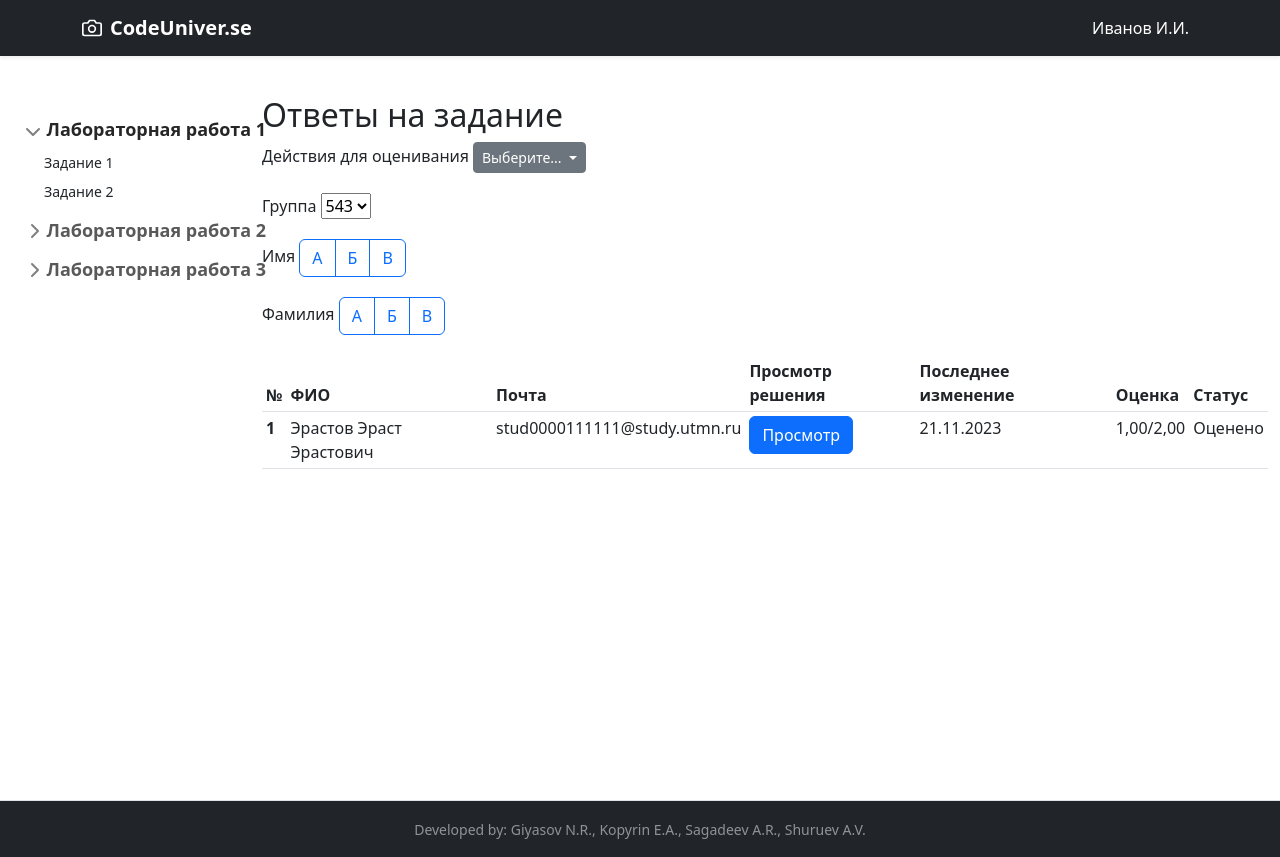
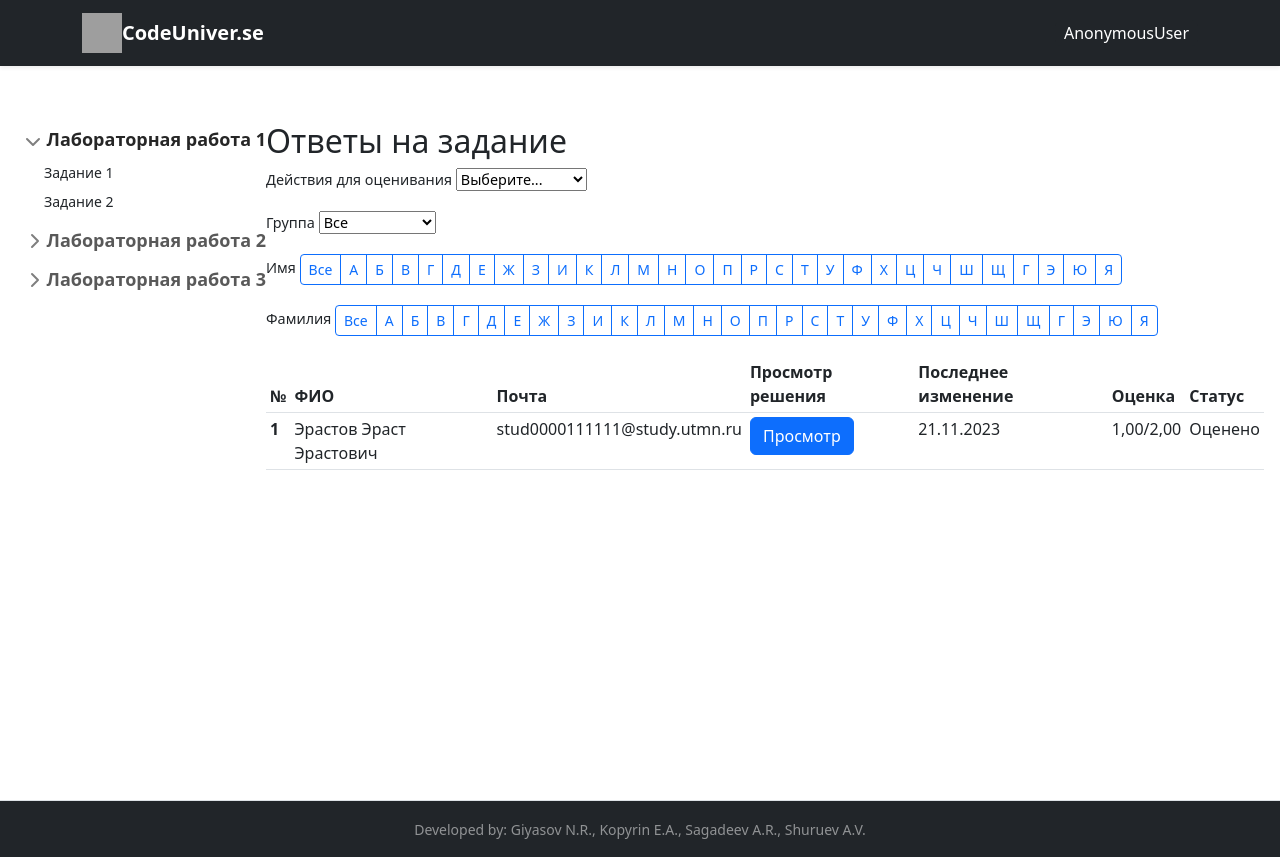
Before and after one commit to c0l0b0k/rsodpo, a Django app: template teacher/templates/pivottable.html in a window 1280 px wide. Run offline with Django 5.2, Linux system fonts and the light colour scheme; the template is opened without the code that fills it: values that come from a table or form of the project are taken from there, others are empty; tables that the repository leaves empty hold one stand-in row (values such as "Sample post"); parts of the project's set-up code (start-up, migrations or seed data) failed here and were passed over; some libraries are stand-ins or nearby versions; grey boxes are pictures that could not be loaded.

```diff
--- a/check_task/settings.py
+++ b/check_task/settings.py
@@ -86,10 +86,10 @@ WSGI_APPLICATION = 'check_task.wsgi.application'
 DATABASES = {
     'default': {
         'ENGINE': 'django.db.backends.postgresql',
-        'NAME': 'rsodpo_solution',
+        'NAME': 'rso8',
         'USER': 'postgres',
         'PASSWORD': '0268',
-        'HOST': '26.98.110.227',
+        'HOST': 'localhost',
         'PORT': '5432',
     }
 }
--- a/student/templates_tags/custom_tags.py
+++ b/student/templates_tags/custom_tags.py
@@ -27,13 +27,7 @@ def render_grouped_tasks(topic, grouped_tasks):
 @register.simple_tag
 def link_tasks(list_task):
     tasks = Task.objects.filter(pk__in=list_task)
-    print("-------------")
-    print(tasks)
-    print("-------------")
     task_ids = list_task
-    print("++++++++++")
-    print(task_ids)
-    print("++++++++++")
     params = {'task_list': ','.join(map(str, task_ids))}
     task_links = format_html_join(
         '', '<a  class="btn btn-outline-primary" href="{}">Задача {}</a></li>',
--- a/task/models.py
+++ b/task/models.py
@@ -193,7 +193,6 @@ class Task(models.Model):
     formulation =  RichTextField()
     max_mark=models.CharField(blank=True, null=True)
     key_words= models.CharField(blank=True, null=True)
-    difficulty=models.IntegerField(blank=True, null=True)
     topic = models.ForeignKey('Topic', models.DO_NOTHING, blank=True, null=False)
 
     def __str__(self):
@@ -232,7 +231,7 @@ class Student(models.Model):
     user = models.OneToOneField('User', on_delete=models.CASCADE)
     education_level = models.CharField(blank=True, null=True)
     spec = models.ForeignKey(Speciality, models.DO_NOTHING, blank=True, null=True)
-
+    study_group = models.ForeignKey('StudyGroup', models.DO_NOTHING, blank=True, null=True)
     def __str__(self):
         return self.user.corp_mail
 
@@ -243,20 +242,23 @@ class Student(models.Model):
 class StudyGroup(models.Model):
     group_id = models.AutoField(primary_key=True)
     group_name = models.CharField()
-    student = models.ForeignKey(Student, models.DO_NOTHING, blank=True, null=True)
+
 
     class Meta:
         managed = True
         db_table = 'study_group'
-
+    def __str__(self):
+        return self.group_name
 
 
 
 class Teacher(models.Model):
     user = models.OneToOneField('User', on_delete=models.CASCADE)
     post_name = models.CharField(blank=True, null=True)
+    groups = models.ManyToManyField(StudyGroup, through='TeacherGroup')
 
-
+    def __str__(self):
+        return self.user.corp_mail
     class Meta:
         managed = True
         db_table = 'teacher'
--- a/teacher/forms.py
+++ b/teacher/forms.py
@@ -1,3 +1,12 @@
 from django import  forms
+from task.models import  *
 class PivotTableForm(forms.Form):
-    pass
+    def __init__(self, *args, **kwargs):
+        groups = kwargs.pop('groups', None)
+        super(PivotTableForm, self).__init__(*args, **kwargs)
+
+        if groups:
+            # Фильтруем группы, связанные с преподавателем
+            self.fields['study_group'].queryset = groups
+
+    study_group = forms.ModelChoiceField(empty_label="Все", queryset=StudyGroup.objects.all())
--- a/teacher/templates/pivottable.html
+++ b/teacher/templates/pivottable.html
@@ -20,13 +20,7 @@
             <div class="navbar navbar-dark bg-dark shadow-sm d-flex justify-content-between">
                 <div class="container">
                     <a href="#" class="navbar-brand d-flex align-items-center">
-                        <svg xmlns="http://www.w3.org/2000/svg" width="20" height="20" fill="none" stroke="currentColor"
-                            stroke-linecap="round" stroke-linejoin="round" stroke-width="2" aria-hidden="true"
-                            class="me-2" viewBox="0 0 24 24">
-                            <path d="M23 19a2 2 0 0 1-2 2H3a2 2 0 0 1-2-2V8a2 2 0 0 1 2-2h4l2-3h6l2 3h4a2 2 0 0 1 2 2z">
-                            </path>
-                            <circle cx="12" cy="13" r="4"></circle>
-                        </svg>
+                        <img src="logo.png" width="40" height="40">
                         <strong>CodeUniver.se</strong>
                     </a>
 
@@ -34,10 +28,10 @@
                         <button class="btn btn-dark nav-item nav-link px-2 text-white" type="button"
                             data-bs-toggle="dropdown" aria-controls="navbarHeader" aria-expanded="false"
                             aria-label="Toggle navigation">
-                            Иванов И.И.
+                            {{ user}}
                         </button>
                         <ul class="dropdown-menu">
-                            <li><a class="dropdown-item" href="#">Выйти</a></li>
+                            <li><a class="dropdown-item"href="{% url 'logout' %}">Выйти</a></li>
                         </ul>
                     </div>
                 </div>
@@ -88,40 +82,91 @@
                     </li>
                 </ul>
             </div>
-            <div class="container">
+            <div class="container" style="padding: 16px;">
                 <h2>Ответы на задание</h2>
+                <div style="font-size: 0.9rem;">
                     <div style="justify-content: space-between; margin-bottom: 20px;">
                         Действия для оценивания
-                    <button class="btn btn-secondary btn-sm dropdown-toggle" type="button" data-toggle="dropdown"
-                        aria-haspopup="true" aria-expanded="false">
-                        Выберите...
-                    </button>
-                    <div class="dropdown-menu">
-                        ...
-                    </div>
+                        <select name="" id="">
+                            <option value="">Выберите...</option>
+                            <option value="">Оценено</option>
+                            <option value="">Ждёт проверки</option>
+                        </select>
                     </div>
                     <div style="justify-content: space-between; margin-bottom: 20px;">
                         Группа
-                    <select name="" id="">
-                        <option value="">543</option>
-                        <option value="">543</option>
-                        <option value="">543</option>
-                    </select>
+                        {{form.study_group}}
+
                     </div>
                     <div style="justify-content: space-between; margin-bottom: 20px;">
                         Имя
-                    <div class="btn-group" role="group" aria-label="Basic outlined example">
+                        <div class="btn-group btn-group-sm" role="group" aria-label="Basic outlined example">
+                            <button type="button" class="btn btn-outline-primary">Все</button>
                             <button type="button" class="btn btn-outline-primary">А</button>
                             <button type="button" class="btn btn-outline-primary">Б</button>
                             <button type="button" class="btn btn-outline-primary">В</button>
+                            <button type="button" class="btn btn-outline-primary">Г</button>
+                            <button type="button" class="btn btn-outline-primary">Д</button>
+                            <button type="button" class="btn btn-outline-primary">Е</button>
+                            <button type="button" class="btn btn-outline-primary">Ж</button>
+                            <button type="button" class="btn btn-outline-primary">З</button>
+                            <button type="button" class="btn btn-outline-primary">И</button>
+                            <button type="button" class="btn btn-outline-primary">К</button>
+                            <button type="button" class="btn btn-outline-primary">Л</button>
+                            <button type="button" class="btn btn-outline-primary">М</button>
+                            <button type="button" class="btn btn-outline-primary">Н</button>
+                            <button type="button" class="btn btn-outline-primary">О</button>
+                            <button type="button" class="btn btn-outline-primary">П</button>
+                            <button type="button" class="btn btn-outline-primary">Р</button>
+                            <button type="button" class="btn btn-outline-primary">С</button>
+                            <button type="button" class="btn btn-outline-primary">Т</button>
+                            <button type="button" class="btn btn-outline-primary">У</button>
+                            <button type="button" class="btn btn-outline-primary">Ф</button>
+                            <button type="button" class="btn btn-outline-primary">Х</button>
+                            <button type="button" class="btn btn-outline-primary">Ц</button>
+                            <button type="button" class="btn btn-outline-primary">Ч</button>
+                            <button type="button" class="btn btn-outline-primary">Ш</button>
+                            <button type="button" class="btn btn-outline-primary">Щ</button>
+                            <button type="button" class="btn btn-outline-primary">Г</button>
+                            <button type="button" class="btn btn-outline-primary">Э</button>
+                            <button type="button" class="btn btn-outline-primary">Ю</button>
+                            <button type="button" class="btn btn-outline-primary">Я</button>
                         </div>
                     </div>
                     <div style="justify-content: space-between; margin-bottom: 20px;">
                         Фамилия
-                    <div class="btn-group" role="group" aria-label="Basic outlined example">
+                        <div class="btn-group btn-group-sm" role="group" aria-label="Basic outlined example">
+                            <button type="button" class="btn btn-outline-primary">Все</button>
                             <button type="button" class="btn btn-outline-primary">А</button>
                             <button type="button" class="btn btn-outline-primary">Б</button>
                             <button type="button" class="btn btn-outline-primary">В</button>
+                            <button type="button" class="btn btn-outline-primary">Г</button>
+                            <button type="button" class="btn btn-outline-primary">Д</button>
+                            <button type="button" class="btn btn-outline-primary">Е</button>
+                            <button type="button" class="btn btn-outline-primary">Ж</button>
+                            <button type="button" class="btn btn-outline-primary">З</button>
+                            <button type="button" class="btn btn-outline-primary">И</button>
+                            <button type="button" class="btn btn-outline-primary">К</button>
+                            <button type="button" class="btn btn-outline-primary">Л</button>
+                            <button type="button" class="btn btn-outline-primary">М</button>
+                            <button type="button" class="btn btn-outline-primary">Н</button>
+                            <button type="button" class="btn btn-outline-primary">О</button>
+                            <button type="button" class="btn btn-outline-primary">П</button>
+                            <button type="button" class="btn btn-outline-primary">Р</button>
+                            <button type="button" class="btn btn-outline-primary">С</button>
+                            <button type="button" class="btn btn-outline-primary">Т</button>
+                            <button type="button" class="btn btn-outline-primary">У</button>
+                            <button type="button" class="btn btn-outline-primary">Ф</button>
+                            <button type="button" class="btn btn-outline-primary">Х</button>
+                            <button type="button" class="btn btn-outline-primary">Ц</button>
+                            <button type="button" class="btn btn-outline-primary">Ч</button>
+                            <button type="button" class="btn btn-outline-primary">Ш</button>
+                            <button type="button" class="btn btn-outline-primary">Щ</button>
+                            <button type="button" class="btn btn-outline-primary">Г</button>
+                            <button type="button" class="btn btn-outline-primary">Э</button>
+                            <button type="button" class="btn btn-outline-primary">Ю</button>
+                            <button type="button" class="btn btn-outline-primary">Я</button>
+                        </div>
                     </div>
                 </div>
 
@@ -171,7 +216,7 @@
     <script src="https://cdn.jsdelivr.net/npm/bootstrap@5.2.1/dist/js/bootstrap.bundle.min.js"
         integrity="sha384-u1OknCvxWvY5kfmNBILK2hRnQC3Pr17a+RTT6rIHI7NnikvbZlHgTPOOmMi466C8"
         crossorigin="anonymous"></script>
-    <script src="sidebars.js"></script>
+
 </body>
 
 </html>
```
Also changed, not shown: task/admin.py (+9 -6 lines), task/static/task/js/send_to_neuro.js (+7 -9 lines), task/util.py (+32 -0 lines), task/views.py (+8 -9 lines), teacher/views.py (+13 -2 lines). Lines whose indentation alone changed are shown as unchanged.
